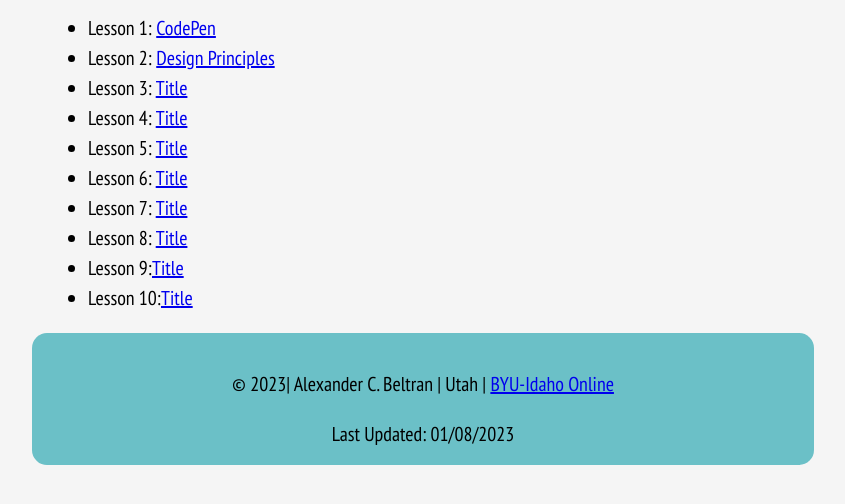
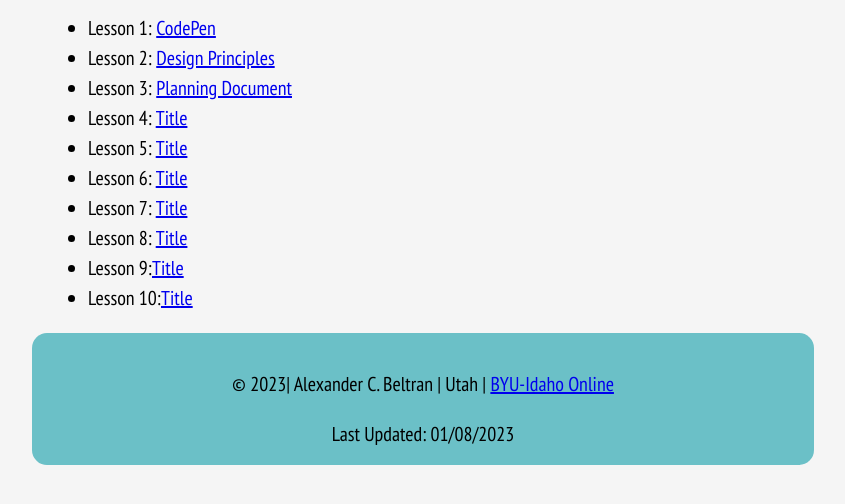
Before and after one commit to alexander98e/wdd230, a plain HTML site: page index.html in a window 1280 px wide. Shown: the part 266-770 px from the top of the page, without its empty margins (217-1062 px from the left). Drawn offline with Linux system fonts and the light colour scheme; files that its build step writes are made by us from their sources; a script that the page names is missing; a web font is replaced by a local one.

Commit message:
last change week3

```diff
--- a/index.html
+++ b/index.html
@@ -36,7 +36,7 @@
     <ul>
       <li>Lesson 1: <a href="https://codepen.io/alexander98e/pen/MWBJGaR">CodePen</a></li>
       <li>Lesson 2: <a href="lesson2/design.html">Design Principles</a></li>
-      <li>Lesson 3: <a href="---">Title</a></li>
+      <li>Lesson 3: <a href="lesson3/index.html">Planning Document</a></li>
       <li>Lesson 4: <a href="---">Title</a></li>
       <li>Lesson 5: <a href="---">Title</a></li>
       <li>Lesson 6: <a href="---">Title</a></li>
```
